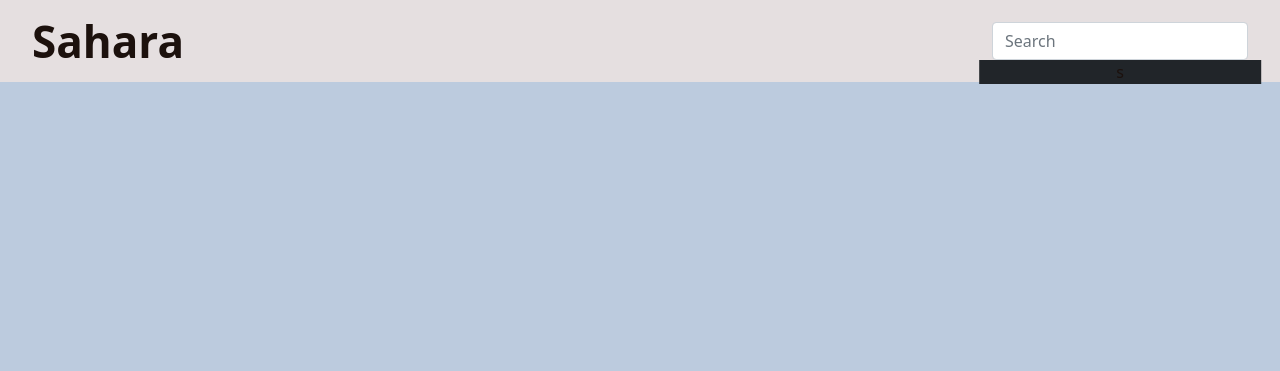
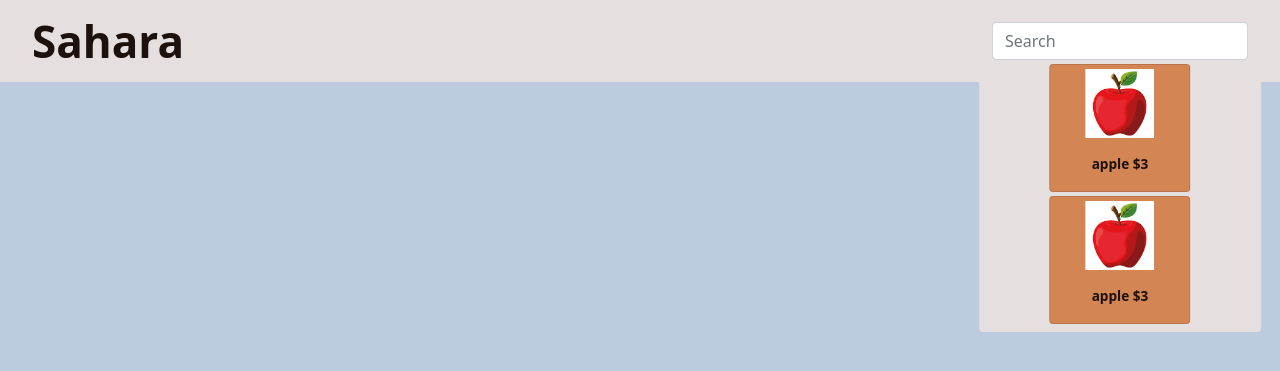
Before and after one commit to quiluh/Sahara, a Flask app: template templates/test.html in a window 1280 px wide. Shown: the top 371 px of the page. Run offline with Flask 3, Linux system fonts and the light colour scheme; the template is opened without the code that fills it, so the values that code supplies are empty.

Commit message:
added cards to the search results

```diff
--- a/static/styles/styles.css
+++ b/static/styles/styles.css
@@ -68,3 +68,11 @@ body {
     left: 50%;
     transform: translate(-50%);
 }
+.searchCardText {
+    font-size: calc(0.5vw + 0.9vh);
+    font-weight: bold;
+    color: var(--textPrimary);
+}
+.bg-light-cust {
+    background-color: var(--lightBackgroundColor);
+}
--- a/templates/test.html
+++ b/templates/test.html
@@ -17,8 +17,23 @@
         <div class="w-50 d-flex flex-row-reverse">
             <form class="form-inline my-2 my-lg-0 position-relative" id="searchBar">
                 <input class="form-control" type="search" placeholder="Search" aria-label="Search" id="searchForm">
-                <div class="bg-dark position-absolute w-110 text-center" id="searchResultDiv">
-                    s
+                <div class="bg-light-cust rounded position-absolute w-110 text-center" id="searchResultDiv">
+                    <div class="card cardDiv m-auto w-50 mt-1">
+                        <a href="" class="text-decoration-none">
+                            <img src="../static/images/apple.jpg" class="card-img-top w-50 m-auto pt-1" alt="...">
+                            <div class="card-body text-center">
+                                <p class="card-text searchCardText">apple $3</p>
+                            </div>
+                        </a>
+                    </div>
+                    <div class="card cardDiv m-auto w-50 mt-1 mb-2">
+                        <a href="" class="text-decoration-none">
+                            <img src="../static/images/apple.jpg" class="card-img-top w-50 m-auto pt-1" alt="...">
+                            <div class="card-body text-center">
+                                <p class="card-text searchCardText">apple $3</p>
+                            </div>
+                        </a>
+                    </div>
                 </div>
             </form>
         </div>
```
